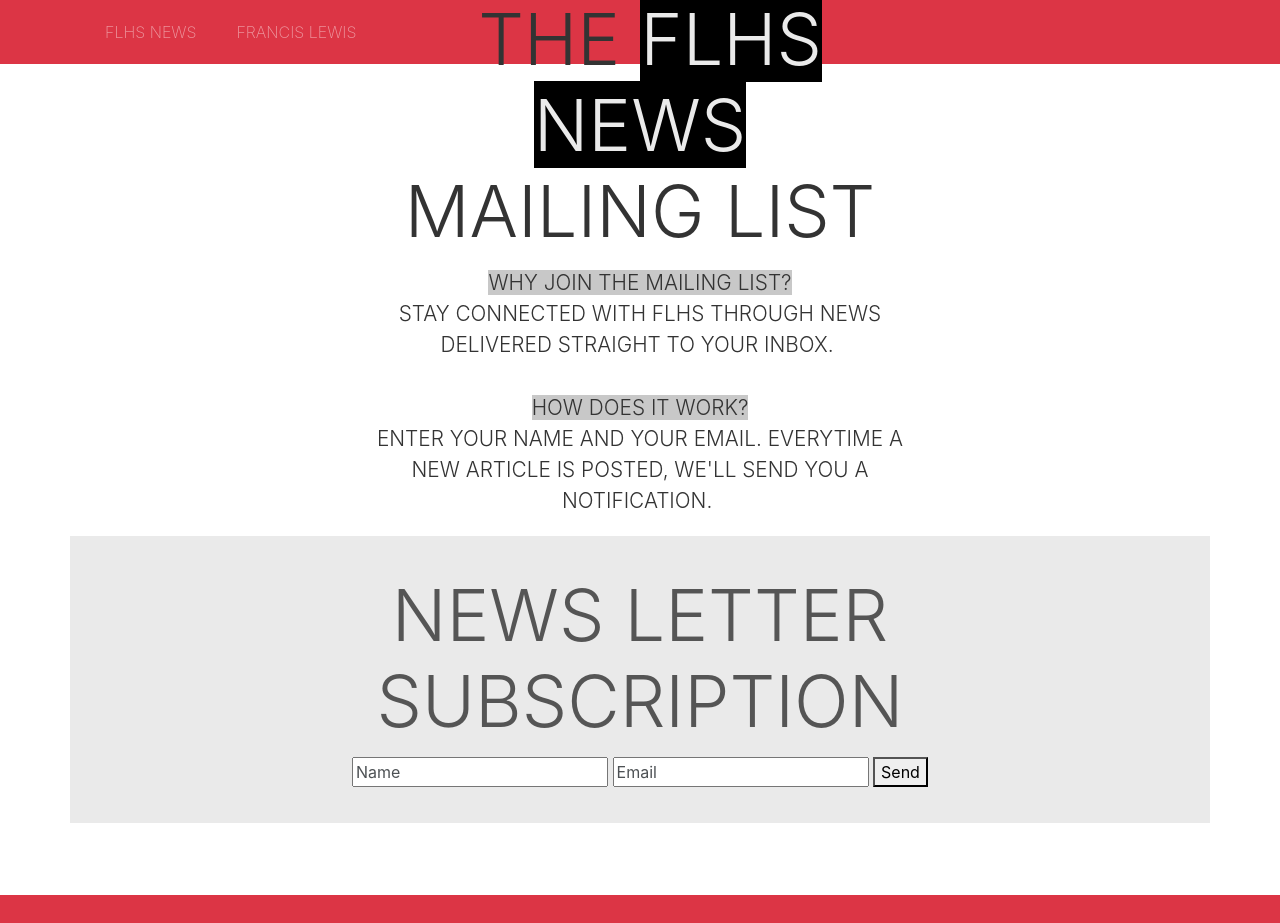
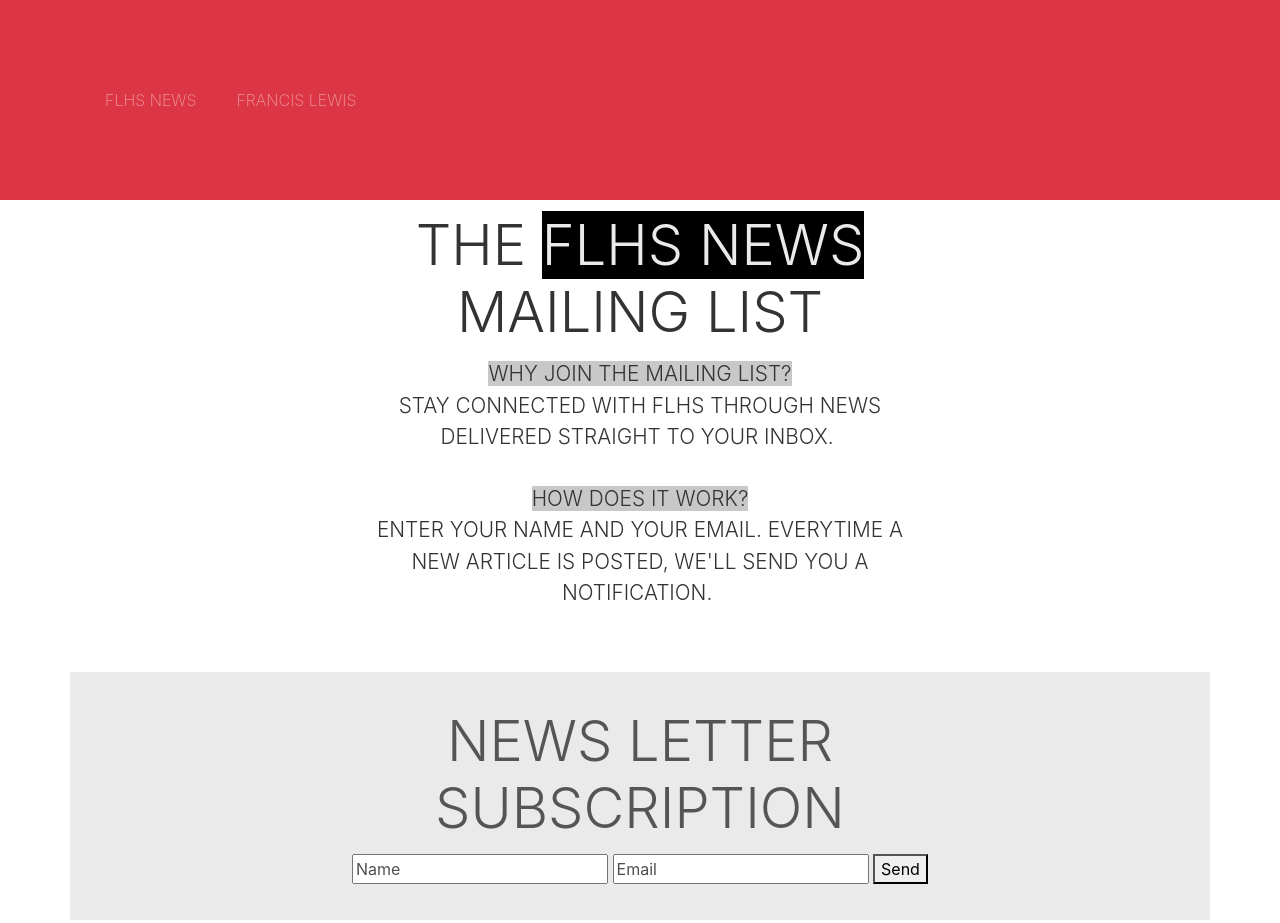
Before and after one commit to flhsnewsmail/flhsmail.github.io, a plain HTML site: page index.html in a window 1280 px wide. Shown: the top 923 px of the page. Drawn offline with nearby package versions, Linux system fonts and the light colour scheme.

Commit message:
Update index.html

```diff
--- a/index.html
+++ b/index.html
@@ -16,7 +16,7 @@
 </head>
 
 <body class="">
-  <nav class="navbar navbar-expand-md navbar-dark bg-danger" style="">
+  <nav class="navbar navbar-expand-md navbar-dark bg-danger h-25" style="">
     <div class="container">
       <button class="navbar-toggler navbar-toggler-right" type="button" data-toggle="collapse" data-target="#navbar2SupportedContent" aria-controls="navbar2SupportedContent" aria-expanded="false" aria-label="Toggle navigation">
         <span class="navbar-toggler-icon"></span> </button>
@@ -36,8 +36,8 @@
     <div class="container">
       <div class="row py-5" style="">
         <div class="mx-auto text-center col-md-6 h-100">
-          <h3 class="display-3">&nbsp;THE <a style="background-color: rgb(0,0,0)" href="https://flhsnews.com/" class="text-light"> FLHS NEWS</a><br>MAILING LIST</h3>
-          <p class="lead text-body h-100 w-100"><a style="background-color: rgb(200,200,200)" class="text-body">WHY JOIN THE MAILING LIST?</a><br>STAY CONNECTED WITH FLHS THROUGH NEWS DELIVERED STRAIGHT TO YOUR INBOX.&nbsp;<a style="background-color: rgb(200,200,200)" class="text-body"><br><br>HOW DOES IT WORK?</a><br>ENTER YOUR NAME AND YOUR EMAIL. EVERYTIME A NEW ARTICLE IS POSTED, WE'LL SEND YOU A NOTIFICATION.&nbsp;<br></p><a style="background-color: rgb(0,0,0)" href="https://flhsnews.com/" class="text-light">
+          <h3 class="display-4" >&nbsp;<br>THE <a style="background-color: rgb(0,0,0)" href="https://flhsnews.com/" class="text-light"> FLHS NEWS</a><br>MAILING LIST</h3>
+          <p class="lead text-body h-100 w-100"><a style="background-color: rgb(200,200,200)" class="text-body">WHY JOIN THE MAILING LIST?</a><br>STAY CONNECTED WITH FLHS THROUGH NEWS DELIVERED STRAIGHT TO YOUR INBOX.&nbsp;<a style="background-color: rgb(200,200,200)" class="text-body"><br><br>HOW DOES IT WORK?</a><br>ENTER YOUR NAME AND YOUR EMAIL. EVERYTIME A NEW ARTICLE IS POSTED, WE'LL SEND YOU A NOTIFICATION.&nbsp;<br><br></p><a style="background-color: rgb(0,0,0)" href="https://flhsnews.com/" class="text-light">
           </a>
         </div><a style="background-color: rgb(0,0,0)" href="https://flhsnews.com/" class="text-light">
         </a>
@@ -50,7 +50,7 @@
       <div class="container">
         <div class="row bg-light">
           <div class="mx-auto p-4 col-lg-7">
-            <h3 class="display-3 text-dark">NEWS LETTER SUBSCRIPTION</h3>
+            <h3 class="text-dark display-4">NEWS LETTER SUBSCRIPTION</h3>
             <form name="submit-to-google-sheet" id="myForm">
               <input name="name" type="text" placeholder="Name" id="name" required="">
               <input name="email" type="email" placeholder="Email" id="email" required="">
@@ -148,9 +148,7 @@
   <div class="bg-dark py-3">
     <div class="container"></div>
   </div>
-  <script src="https://code.jquery.com/jquery-3.3.1.slim.min.js" integrity="sha384-q8i/X+965DzO0rT7abK41JStQIAqVgRVzpbzo5smXKp4YfRvH+8abtTE1Pi6jizo" crossorigin="anonymous"></script>
-  <script src="https://cdnjs.cloudflare.com/ajax/libs/popper.js/1.14.3/umd/popper.min.js" integrity="sha384-ZMP7rVo3mIykV+2+9J3UJ46jBk0WLaUAdn689aCwoqbBJiSnjAK/l8WvCWPIPm49" crossorigin="anonymous" style=""></script>
-  <script src="https://stackpath.bootstrapcdn.com/bootstrap/4.1.3/js/bootstrap.min.js" integrity="sha384-ChfqqxuZUCnJSK3+MXmPNIyE6ZbWh2IMqE241rYiqJxyMiZ6OW/JmZQ5stwEULTy" crossorigin="anonymous" style=""></script>
+
 </body>
 
 </html>
```
